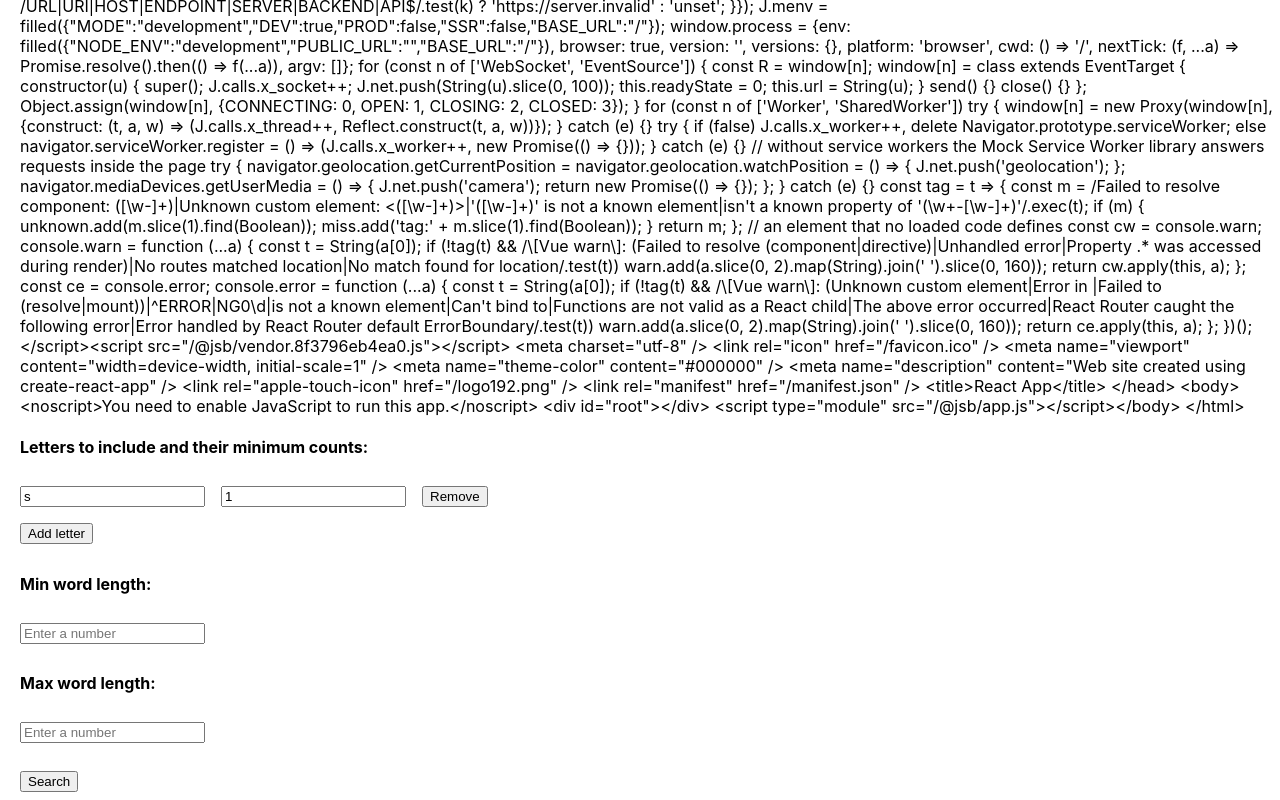
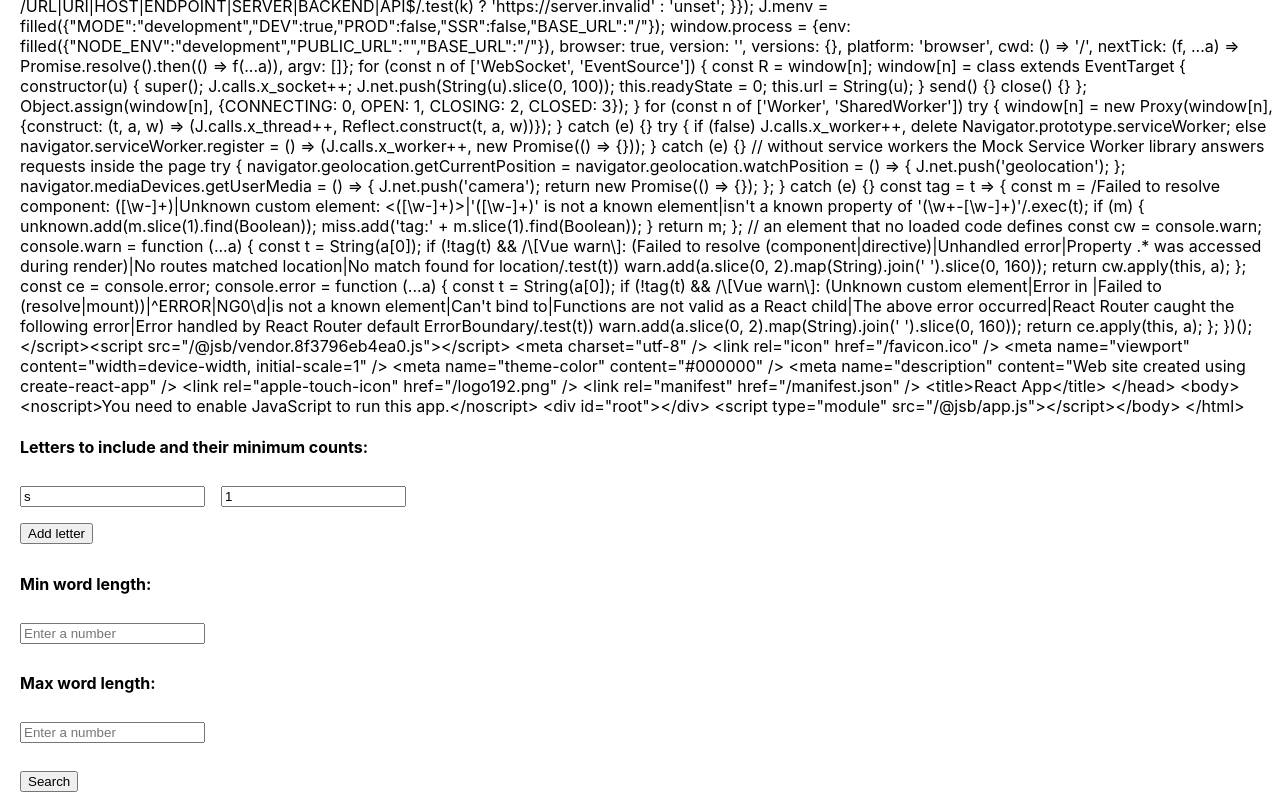
Before and after one commit to tesslinden/hardback-hax0r, a React (Create React App) app in the folder frontend/: page / in a window 1280 px wide. Shown: the part 2746-3546 px from the top of the page. Built offline with nearby package versions, Linux system fonts and the light colour scheme.

Commit message:
random letters no longer contain duplicates. todo: gray out add letter button if 26 letters have been added.

```diff
--- a/frontend/src/App.tsx
+++ b/frontend/src/App.tsx
@@ -9,10 +9,19 @@ const App: React.FC = () => {
 
   const alphabet = "abcdefghijklmnopqrstuvwxyz";
 
-  const makeRandomLetterCount = () => {
+  const makeRandomLetterCount = (
+    letterCounts: { guid: string; letter: string; count: number | null }[],
+  ) => {
+    let unusedLetters: string[] = alphabet.split("");
+    //  if letterCounts is not empty, check which letters are already in use and remove them from unusedLetters
+    if (letterCounts) {
+      unusedLetters = unusedLetters.filter(
+        (letter) => !letterCounts.some((lc) => lc.letter === letter),
+      );
+    }
     return {
       guid: uuidv4(),
-      letter: alphabet[Math.floor(Math.random() * alphabet.length)],
+      letter: unusedLetters[Math.floor(Math.random() * unusedLetters.length)],
       count: 1,
     };
   };
@@ -24,7 +33,7 @@ const App: React.FC = () => {
   const [maxLength, setMaxLength] = useState<number | null>(null);
   const [letterCounts, setLetterCounts] = useState<
     { guid: string; letter: string; count: number | null }[]
-  >([makeRandomLetterCount()]);
+  >([makeRandomLetterCount([])]);
 
   useEffect(() => {
     axios
@@ -40,7 +49,7 @@ const App: React.FC = () => {
   }, []);
 
   const handleAddLetter = () => {
-    setLetterCounts([...letterCounts, makeRandomLetterCount()]);
+    setLetterCounts([...letterCounts, makeRandomLetterCount(letterCounts)]);
   };
 
   const handleRemoveLetter = (guid: string) => {
@@ -130,12 +139,14 @@ const App: React.FC = () => {
               onChange={(e) => handleCountChange(lc.guid, e.target.value)}
               placeholder="Enter a number"
             />
+            {letterCounts.length > 1 && (
               <button
                 onClick={() => handleRemoveLetter(lc.guid)}
                 className="button"
               >
                 Remove
               </button>
+            )}
           </div>
         ))}
         <div>
```
Lines whose indentation alone changed are shown as unchanged.
